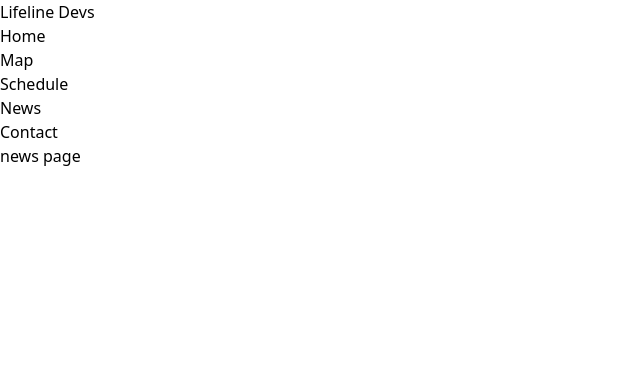
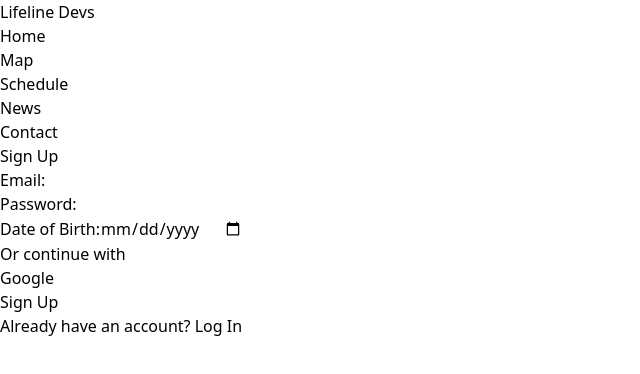
Before and after one commit to dilip7654/bits-pilani-API-hackathon, a React (Vite) app: page /News in a window 1280 px wide. Shown: the top 374 px of the page, without its empty margins (0-640 px from the left). Built offline with nearby package versions, Linux system fonts and the light colour scheme.

Commit message:
empty home component, and add contact and news components

```diff
--- a/src/components/contact.jsx
+++ b/src/components/contact.jsx
@@ -1,80 +1,53 @@
 export default function Contact(){
   return(
-        <>
-        <div className="min-h-screen flex items-center justify-center">
-      <Card className="w-full max-w-md">
-        <CardHeader className="space-y-1">
-          <CardTitle className="text-2xl font-bold text-center">Login to Your Healthcare Account</CardTitle>
-        </CardHeader>
-        <CardContent className="space-y-4">
+    <div className="flex items-center justify-center min-h-screen bg-blue-50">
+            <div className="bg-white p-8 rounded-lg shadow-lg w-full max-w-md">
+                <h2 className="text-2xl font-bold text-center text-blue-600 mb-6">
+                    Lifeline Devs Login
+                </h2>
+
                 <form className="space-y-4">
                     <div className="space-y-2">
-              <Label htmlFor="email">Email</Label>
-              <Input
-                id="email"
+                        <label className="block text-gray-700 font-medium" htmlFor="email">
+                            Email:
+                        </label>
+                        <input
                             type="email"
-                placeholder="you@example.com"
                             required
+                            className="w-full p-2 border border-gray-300 rounded focus:outline-none focus:ring-2 focus:ring-blue-500"
                         />
                     </div>
+
                     <div className="space-y-2">
-              <Label htmlFor="password">Password</Label>
-              <Input
-                id="password"
+                        <label className="block text-gray-700 font-medium" htmlFor="password">
+                            Password:
+                        </label>
+                        <input
                             type="password"
                             required
+                            className="w-full p-2 border border-gray-300 rounded focus:outline-none focus:ring-2 focus:ring-blue-500"
                         />
                     </div>
-            <Button type="submit" className="w-full">
-              Sign In
-            </Button>
+
+                    <button type="submit" className="w-full py-2 bg-blue-600 text-white font-bold rounded hover:bg-blue-700">
+                        Login
+                    </button>
                 </form>
-          <div className="relative">
-            <div className="absolute inset-0 flex items-center">
-              <span className="w-full"/>
+
+                <div className="text-center my-4">
+                    <span className="px-2 text-gray-500 text-sm block">Or continue with</span>
                 </div>
-            <div className="relative flex justify-center text-xs uppercase">
-              <span className="bg-white px-2 ">Or continue with</span>
+
+                <div className="flex justify-center space-x-2">
+                    <button className="w-full p-2 border border-gray-300 rounded focus:outline-none focus:ring-2 focus:ring-blue-500">
+                        Google
+                    </button>
+                </div>
+
+                <p className="text-center mt-4 text-sm">
+                    New here? <a href="/signup" className="font-semibold text-blue-600 hover:underline">Create an account</a>
+                </p>
             </div>
         </div>
-          <div className="flex space-x-4">
-            <Button variant="outline" className="w-full">
-              <svg className="w-5 h-5 mr-2" viewBox="0 0 24 24">
-                <path
-                  fill="currentColor"
-                  d="M22.56 12.25c0-.78-.07-1.53-.2-2.25H12v4.26h5.92c-.26 1.37-1.04 2.53-2.21 3.31v2.77h3.57c2.08-1.92 3.28-4.74 3.28-8.09z"
-                />
-                <path
-                  fill="currentColor"
-                  d="M12 23c2.97 0 5.46-.98 7.28-2.66l-3.57-2.77c-.98.66-2.23 1.06-3.71 1.06-2.86 0-5.29-1.93-6.16-4.53H2.18v2.84C3.99 20.53 7.7 23 12 23z"
-                />
-                <path
-                  fill="currentColor"
-                  d="M5.84 14.09c-.22-.66-.35-1.36-.35-2.09s.13-1.43.35-2.09V7.07H2.18C1.43 8.55 1 10.22 1 12s.43 3.45 1.18 4.93l2.85-2.22.81-.62z"
-                />
-                <path
-                  fill="currentColor"
-                  d="M12 5.38c1.62 0 3.06.56 4.21 1.64l3.15-3.15C17.45 2.09 14.97 1 12 1 7.7 1 3.99 3.47 2.18 7.07l3.66 2.84c.87-2.6 3.3-4.53 6.16-4.53z"
-                />
-              </svg>
-              Google
-            </Button>
-            <Button variant="outline" className="w-full">
-              <AppleIcon className="w-5 h-5 mr-2" />
-              Apple
-            </Button>
-          </div>
-        </CardContent>
-        <CardFooter>
-          <p className="text-center text-sm w-full">
-            Don't have an account?{' '}
-            <a href="#" className="font-semibold  hover:underline">
-              Create an account
-            </a>
-          </p>
-        </CardFooter>
-      </Card>
-    </div>
-        </>
-    )
-}
+    );
+};
--- a/src/components/news.jsx
+++ b/src/components/news.jsx
@@ -1,9 +1,65 @@
 export default function News(){
     return(
         <>
-        <div>
-           <h1>news page</h1>
-        </div>
+        <div class="flex items-center justify-center min-h-screen bg-blue-50">
+    <div class="bg-white p-8 rounded-lg shadow-lg w-full max-w-md">
+        <h1 class="text-3xl font-bold text-center text-blue-600 mb-6">Sign Up</h1>
+
+        <form class="space-y-6">
+
+            <div>
+                <label for="email" class="block text-gray-700 font-medium mb-2">Email:</label>
+                <input
+                    type="email"
+                    id="email"
+                    required
+                    class="w-full p-3 border border-gray-300 rounded focus:outline-none focus:ring-2 focus:ring-blue-500"
+                />
+            </div>
+
+
+            <div>
+                <label for="password" class="block text-gray-700 font-medium mb-2">Password:</label>
+                <input
+                    type="password"
+                    id="password"
+                    required
+                    class="w-full p-3 border border-gray-300 rounded focus:outline-none focus:ring-2 focus:ring-blue-500"
+                />
+            </div>
+
+
+            <div>
+                <label for="dob" class="block text-gray-700 font-medium mb-2">Date of Birth:</label>
+                <input
+                    type="date"
+                    id="dob"
+                    name="dob"
+                    required
+                    class="w-full p-3 border border-gray-300 rounded focus:outline-none focus:ring-2 focus:ring-blue-500"
+                />
+            </div>
+            <div className="text-center my-4">
+                    <span className="px-2 text-gray-500 text-sm block">Or continue with</span>
+                </div>
+
+                <div className="flex justify-center space-x-2">
+                    <button className="w-full p-2 border border-gray-300 rounded focus:outline-none focus:ring-2 focus:ring-blue-500">
+                        Google
+                    </button>
+                </div>
+
+
+            <button type="submit" class="w-full py-3 bg-blue-600 text-white font-bold rounded hover:bg-blue-700">
+                Sign Up
+            </button>
+            <p className="text-center mt-4 text-sm">
+              Already have an account? <a href="/login" className="font-semibold text-blue-600 hover:underline">Log In</a>
+            </p>
+        </form>
+    </div>
+</div>
+
         </>
     )
 }
```
Lines whose indentation alone changed are shown as unchanged.
